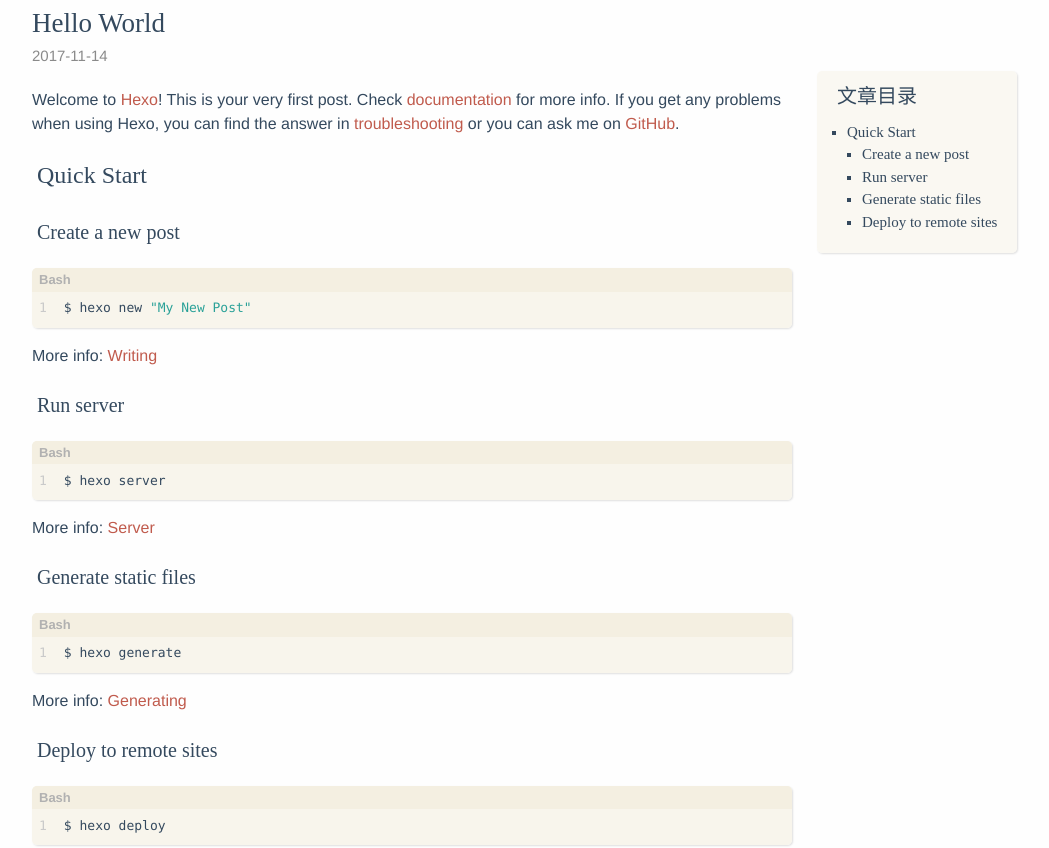
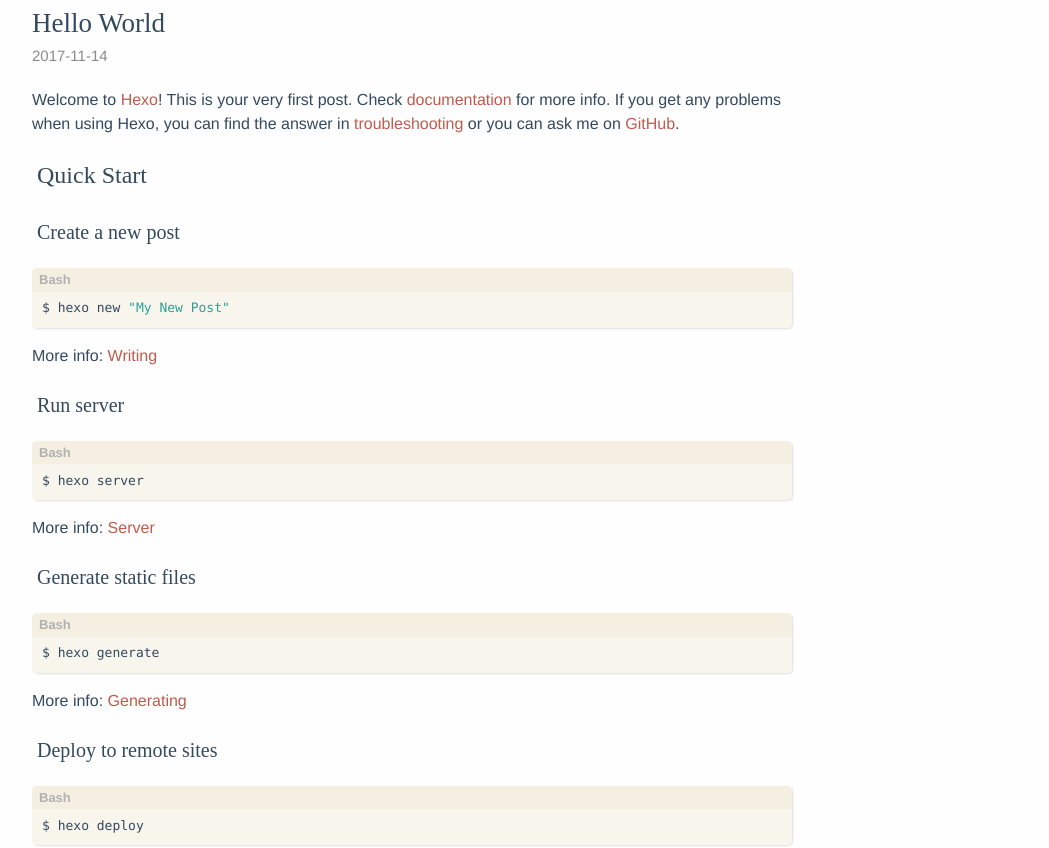
Before and after one commit to TegaByte/zhaoxishu.github.io, a plain HTML site: page 2017/11/14/hello-world/index.html in a window 1280 px wide. Shown: the part 136-984 px from the top of the page, without its empty margins (228-1277 px from the left). Drawn offline with Linux system fonts and the light colour scheme; a web font is replaced by a local one.

Commit message:
Site updated: 2017-11-15 23:21:43

```diff
--- a/2017/11/14/hello-world/index.html
+++ b/2017/11/14/hello-world/index.html
@@ -192,25 +192,18 @@
 
 
 
-  <div class="post-toc" id="post-toc">
-    <h2 class="post-toc-title">文章目录</h2>
-    <div class="post-toc-content">
-      <ol class="toc"><li class="toc-item toc-level-2"><a class="toc-link" href="#Quick-Start"><span class="toc-text">Quick Start</span></a><ol class="toc-child"><li class="toc-item toc-level-3"><a class="toc-link" href="#Create-a-new-post"><span class="toc-text">Create a new post</span></a></li><li class="toc-item toc-level-3"><a class="toc-link" href="#Run-server"><span class="toc-text">Run server</span></a></li><li class="toc-item toc-level-3"><a class="toc-link" href="#Generate-static-files"><span class="toc-text">Generate static files</span></a></li><li class="toc-item toc-level-3"><a class="toc-link" href="#Deploy-to-remote-sites"><span class="toc-text">Deploy to remote sites</span></a></li></ol></li></ol>
-    </div>
-  </div>
-
 
     <div class="post-content">
 
         <p>Welcome to <a href="https://hexo.io/" target="_blank" rel="external">Hexo</a>! This is your very first post. Check <a href="https://hexo.io/docs/" target="_blank" rel="external">documentation</a> for more info. If you get any problems when using Hexo, you can find the answer in <a href="https://hexo.io/docs/troubleshooting.html" target="_blank" rel="external">troubleshooting</a> or you can ask me on <a href="https://github.com/hexojs/hexo/issues" target="_blank" rel="external">GitHub</a>.</p>
-<h2 id="Quick-Start"><a href="#Quick-Start" class="headerlink" title="Quick Start"></a>Quick Start</h2><h3 id="Create-a-new-post"><a href="#Create-a-new-post" class="headerlink" title="Create a new post"></a>Create a new post</h3><figure class="highlight bash"><table><tr><td class="gutter"><pre><span class="line">1</span><br></pre></td><td class="code"><pre><span class="line">$ hexo new <span class="string">"My New Post"</span></span><br></pre></td></tr></table></figure>
+<h2 id="Quick-Start"><a href="#Quick-Start" class="headerlink" title="Quick Start"></a>Quick Start</h2><h3 id="Create-a-new-post"><a href="#Create-a-new-post" class="headerlink" title="Create a new post"></a>Create a new post</h3><figure class="highlight bash"><table><tr><td class="code"><pre><span class="line">$ hexo new <span class="string">"My New Post"</span></span><br></pre></td></tr></table></figure>
 <p>More info: <a href="https://hexo.io/docs/writing.html" target="_blank" rel="external">Writing</a></p>
 <a id="more"></a>
-<h3 id="Run-server"><a href="#Run-server" class="headerlink" title="Run server"></a>Run server</h3><figure class="highlight bash"><table><tr><td class="gutter"><pre><span class="line">1</span><br></pre></td><td class="code"><pre><span class="line">$ hexo server</span><br></pre></td></tr></table></figure>
+<h3 id="Run-server"><a href="#Run-server" class="headerlink" title="Run server"></a>Run server</h3><figure class="highlight bash"><table><tr><td class="code"><pre><span class="line">$ hexo server</span><br></pre></td></tr></table></figure>
 <p>More info: <a href="https://hexo.io/docs/server.html" target="_blank" rel="external">Server</a></p>
-<h3 id="Generate-static-files"><a href="#Generate-static-files" class="headerlink" title="Generate static files"></a>Generate static files</h3><figure class="highlight bash"><table><tr><td class="gutter"><pre><span class="line">1</span><br></pre></td><td class="code"><pre><span class="line">$ hexo generate</span><br></pre></td></tr></table></figure>
+<h3 id="Generate-static-files"><a href="#Generate-static-files" class="headerlink" title="Generate static files"></a>Generate static files</h3><figure class="highlight bash"><table><tr><td class="code"><pre><span class="line">$ hexo generate</span><br></pre></td></tr></table></figure>
 <p>More info: <a href="https://hexo.io/docs/generating.html" target="_blank" rel="external">Generating</a></p>
-<h3 id="Deploy-to-remote-sites"><a href="#Deploy-to-remote-sites" class="headerlink" title="Deploy to remote sites"></a>Deploy to remote sites</h3><figure class="highlight bash"><table><tr><td class="gutter"><pre><span class="line">1</span><br></pre></td><td class="code"><pre><span class="line">$ hexo deploy</span><br></pre></td></tr></table></figure>
+<h3 id="Deploy-to-remote-sites"><a href="#Deploy-to-remote-sites" class="headerlink" title="Deploy to remote sites"></a>Deploy to remote sites</h3><figure class="highlight bash"><table><tr><td class="code"><pre><span class="line">$ hexo deploy</span><br></pre></td></tr></table></figure>
 <p>More info: <a href="https://hexo.io/docs/deployment.html" target="_blank" rel="external">Deployment</a></p>
 
 
```
Also changed, not shown: index.html (+1 -1 lines).
